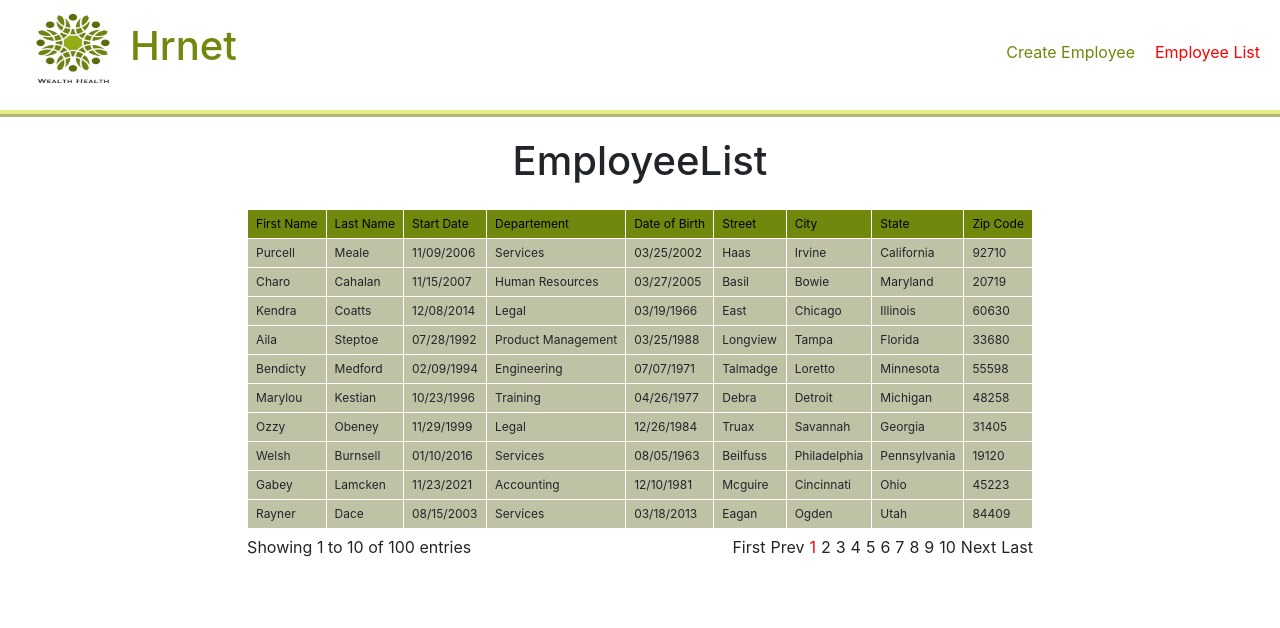
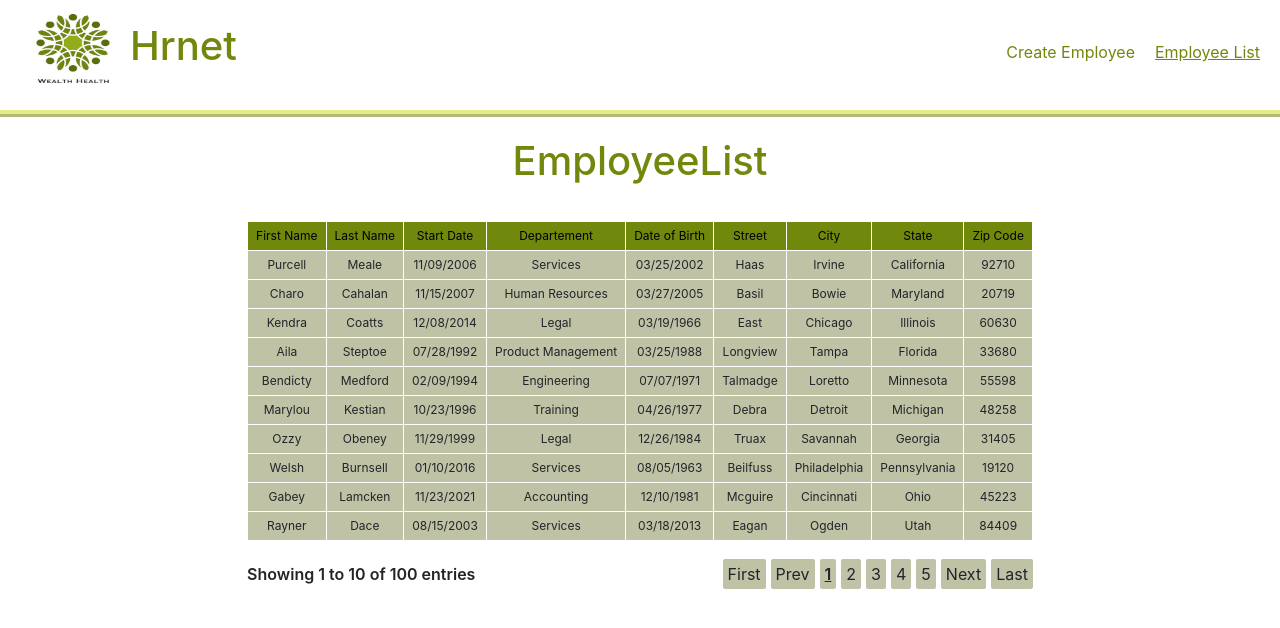
Before and after one commit to mgasoftware/hrnet, a React (Create React App) app: page /employee in a window 1280 px wide. Shown: the top 628 px of the page. Built offline with nearby package versions, Linux system fonts and the light colour scheme.

Commit message:
Improve code

```diff
--- a/src/components/EmployeeList/EmployeeList.js
+++ b/src/components/EmployeeList/EmployeeList.js
@@ -13,7 +13,7 @@ export default function EmployeeList() {
         <div>
             <Header />
             <div className="hrnet-employee">
-                <h1>EmployeeList</h1>
+                <h1 className="hrnet-employeeTitle">EmployeeList</h1>
                 <TableView
                     columns={dataName}
                     datas={employees}
--- a/src/components/Features/TableView.js
+++ b/src/components/Features/TableView.js
@@ -3,21 +3,24 @@ import React, { useState } from 'react';
 import '../../styles/TableView.css';
 
 export default function TableView(props) {
+  const {datas, columns, setDatas, pagesCutCount, limit} = props
   const [order, setOrder] = useState("asc");
   const listColumn = Object.keys(props.datas[0]);
   const [currentPage, setCurrentPage] = useState(1);
+  const [activeFilter, setActiveFilter] = useState("");
 
+  const newPagesCutCount = props.pagesCutCount;
   const total = props.datas.length;
-  const limit = 10;
-  const indexOfLastData = currentPage * limit;
-  const indexOfFirstData = indexOfLastData - limit;
+  const indexOfLastData = currentPage * props.limit;
+  const indexOfFirstData = indexOfLastData - props.limit;
   const currentDatas = props.datas.slice(indexOfFirstData, indexOfLastData);
 
   const range = (start, end) => {
-    return [...Array(end).keys()].map((el) => el + start);
+    return [...Array(end - start).keys()].map((el) => el + start);
   };
 
-  const sorting = (column) => {
+  const sorting = (e, column) => {
+    setActiveFilter(e.target.innerText);
     if (order === "asc") {
       const sorted = [...props.datas].sort((a, b) => {
         if (a[column].includes("/")) {
@@ -44,14 +47,32 @@ export default function TableView(props) {
   const Pagination = ({ currentPage, page, onPageChange, isDisabled }) => {
     return (
       <li className="table-paginationList">
-        <span className={`table-paginationListNum ${page === currentPage ? 'active' : ''} ${isDisabled ? 'disabled' : ''}`} onClick={() => onPageChange(page)}>{page}</span>
+        <span className={`table-paginationListNum ${page === currentPage ? 'activePage' : ''} ${isDisabled ? 'disabled' : ''}`} onClick={() => onPageChange(page)}>{page}</span>
       </li>
     )
   }
-  const pagesCount = Math.ceil(total / limit);
-  const pages = range(1, pagesCount);
+
+  const pagesCount = Math.ceil(total / props.limit);
+
+  const getPagesCut = ({pagesCount, pagesCutCount, currentPage}) => {
+    const ceilling = Math.ceil(pagesCutCount / 2);
+    const floor = Math.floor(pagesCutCount / 2);
+
+    if(pagesCount < pagesCutCount) {
+      return {start: 1, end: pagesCount + 1}
+    } else if (currentPage >= 1 && currentPage <= ceilling) {
+      return {start: 1, end: pagesCutCount + 1}
+    } else if (currentPage + floor >= pagesCount) {
+      return {start: pagesCount - pagesCutCount + 1, end: pagesCount + 1}
+    } else {
+      return {start: currentPage - ceilling + 1, end: currentPage + floor + 1}
+    }
+  }
+
+  const pagesCut = getPagesCut({pagesCount, pagesCutCount: newPagesCutCount, currentPage});
+  const pages = range(pagesCut.start, pagesCut.end);
   const isFirstPage = currentPage === 1;
-  const isLastPage = currentPage === pages.length;
+  const isLastPage = currentPage === pagesCount;
 
   return (
     <div className="table-container">
@@ -60,7 +81,7 @@ export default function TableView(props) {
           <tr>
             {props.columns.map((column, index) => (
               <th key={column}>
-                <button onClick={() => sorting(listColumn[index])}>{column}</button>
+                <button className={`table-columnFilter ${props.columns[index] === activeFilter ? "activeFilter" : ""}`} onClick={(e) => sorting(e, listColumn[index])}>{column}</button>
               </th>
             ))}
           </tr>
@@ -76,7 +97,7 @@ export default function TableView(props) {
         </tbody>
       </table>
       <div className="table-pagination">
-        <p>Showing {indexOfFirstData + 1} to {indexOfLastData} of {props.datas.length} entries</p>
+        <p className="table-paginationText">Showing {indexOfFirstData + 1} to {indexOfLastData} of {props.datas.length} entries</p>
         <ul className="table-paginationNav">
           <Pagination
             currentPage={currentPage}
@@ -107,7 +128,7 @@ export default function TableView(props) {
           <Pagination
             currentPage={currentPage}
             page="Last"
-            onPageChange={() => setCurrentPage(pages.length)}
+            onPageChange={() => setCurrentPage(pagesCount)}
             isDisabled={isLastPage}
           />
         </ul>
@@ -115,3 +136,7 @@ export default function TableView(props) {
     </div>
   )
 }
+TableView.defaultProps = {
+  limit: "10",
+  pagesCutCount: 5
+}
--- a/src/styles/EmployeeList.css
+++ b/src/styles/EmployeeList.css
@@ -3,3 +3,9 @@
     flex-direction: column;
     align-items: center;
 }
+
+.hrnet-employeeTitle{
+    text-align: center;
+    margin-bottom: 20px;
+    color: #70880c;
+}
--- a/src/styles/TableView.css
+++ b/src/styles/TableView.css
@@ -22,16 +22,32 @@ button {
     background: none;
 }
 th {
+    text-align: center;
     background-color: #70880c;
 }
 
 td {
+    text-align: center;
     background-color: rgba(151, 153, 108, 0.6);
+}
+
+.table-columnFilter {
+
+}
+
+.activeFilter {
+    font-weight: 600;
+    text-decoration: underline;
 }
 
 .table-pagination {
     display: flex;
     justify-content: space-between;
+    margin-top: 15px;
+}
+
+.table-paginationText {
+    font-weight: 600;
 }
 
 .table-paginationNav {
@@ -44,11 +60,18 @@ td {
 
 .table-paginationListNum {
     cursor: pointer;
+    background: rgba(151, 153, 108, 0.6);
+    border-radius: 2px;
+    padding: 5px;
 }
 
-.active {
-    color: red;
-    pointer-events: none;
+.table-paginationListNum:hover {
+    text-decoration: underline;
+}
+
+.activePage {
+    text-decoration: underline;
+    font-weight: 600;
 }
 
 .disabled {
--- a/src/styles/index.css
+++ b/src/styles/index.css
@@ -35,3 +35,7 @@ a {
     outline: none;
     text-decoration: none;
 }
+.active {
+  text-decoration: underline;
+  pointer-events: none;
+}
```
